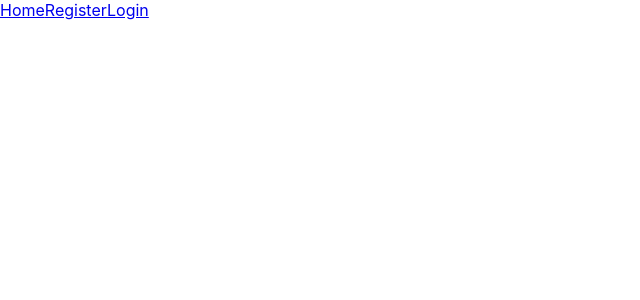
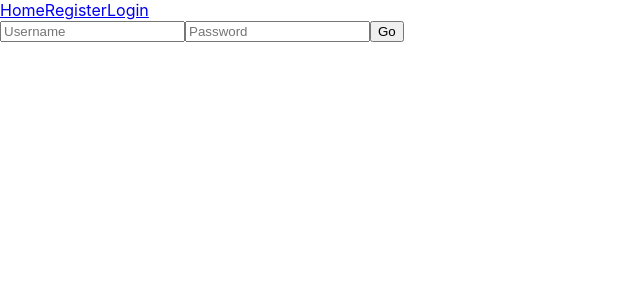
Before and after one commit to Megan0145/SarahSeq-FE, a React (Create React App) app: page /register in a window 1280 px wide. Shown: the top 300 px of the page, without its empty margins (0-640 px from the left). Built offline with nearby package versions, Linux system fonts and the light colour scheme.

Commit message:
Add register user component

```diff
--- a/src/components/Navbar.jsx
+++ b/src/components/Navbar.jsx
@@ -1,22 +1,26 @@
-import React from 'react';
-import { NavLink, Route } from 'react-router-dom';
-import { connect } from 'react-redux';
-import * as actionCreators from '../state/actionCreators';
-import Login from './Login';
+import React from "react";
+import { NavLink, Route } from "react-router-dom";
+import { connect } from "react-redux";
+import * as actionCreators from "../state/actionCreators";
+import Login from "./Login";
+import Register from "./Register";
 
-function NavBar(props){
-    return(
+function NavBar(props) {
+  return (
     <div>
       <nav>
-                <NavLink exact to='/'>Home</NavLink>
-                <NavLink to='/register'>Register</NavLink>
-                <NavLink to='/login'>Login</NavLink>
+        <NavLink exact to="/">
+          Home
+        </NavLink>
+        <NavLink to="/register">Register</NavLink>
+        <NavLink to="/login">Login</NavLink>
       </nav>
       <main>
-                <Route path='/login' component={Login}/>
+        <Route path="/login" component={Login} />
+        <Route path="/register" component={Register} />
       </main>
     </div>
-    )
+  );
 }
 
-export default connect(state => state, actionCreators)(NavBar)
+export default connect(state => state, actionCreators)(NavBar);
--- /dev/null
+++ b/src/components/Register.jsx
@@ -0,0 +1,36 @@
+import React, { useRef } from "react";
+import { connect } from "react-redux";
+import * as actionCreators from "../state/actionCreators";
+import axios from "axios";
+
+function Register(props) {
+  const username = useRef("");
+  const password = useRef("");
+
+  const registerUser = e => {
+    e.preventDefault();
+    axios
+      .post("http://localhost:4000/api/auth/register", {
+        username: username.current.value,
+        password: password.current.value
+      })
+      .then(res => {
+        console.log(res);
+      })
+      .catch(err => {
+        console.log(err);
+      });
+  };
+
+  return (
+    <div>
+      <form>
+        <input placeholder="Username" ref={username} type="text" />
+        <input placeholder="Password" ref={password} type="text" />
+        <button onClick={registerUser}>Go</button>
+      </form>
+    </div>
+  );
+}
+
+export default connect(state => state, actionCreators)(Register);
```
Lines whose indentation alone changed are shown as unchanged.
